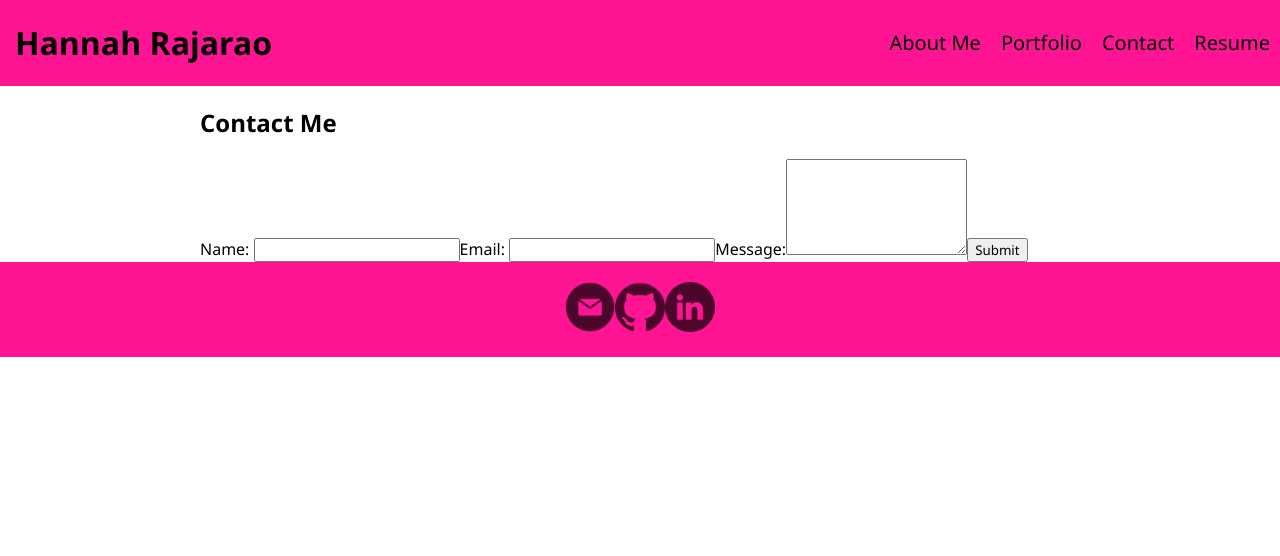
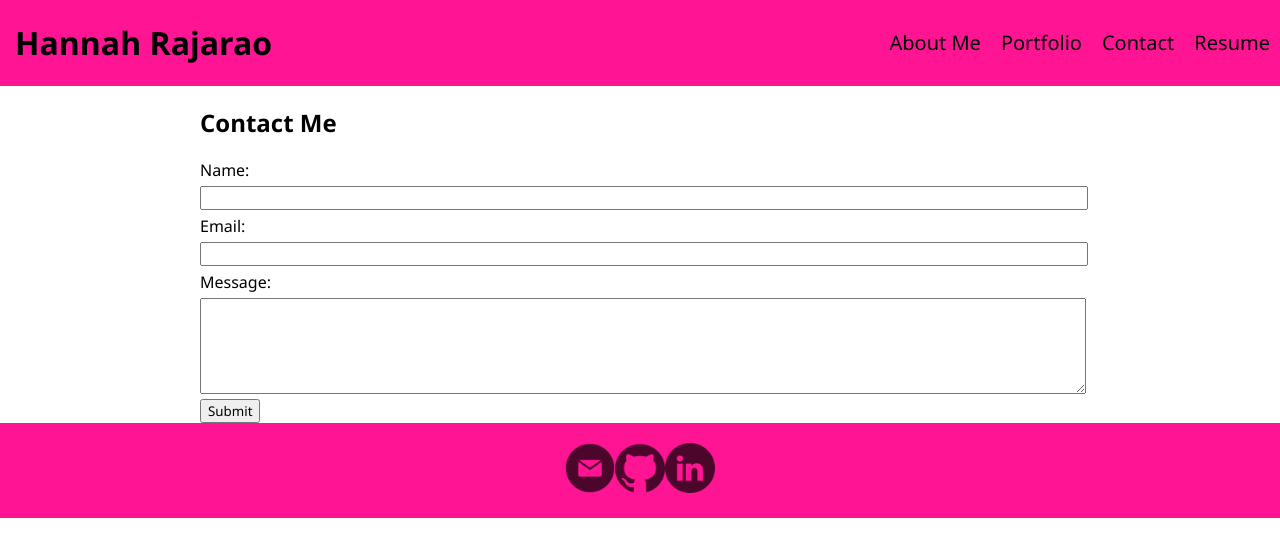
Before and after one commit to hannahrajarao/react-portfolio, a React (Vite) app: page /contact in a window 1280 px wide. Shown: the top 556 px of the page. Built offline with nearby package versions, Linux system fonts and the light colour scheme.

Commit message:
Add sytling for contact form

```diff
--- a/src/index.css
+++ b/src/index.css
@@ -101,6 +101,15 @@ footer h2 {
   height: 50px;
 }
 
+.form input,
+.form textarea {
+  display: block;
+  margin-top: 5px;
+  margin-bottom: 5px;
+  width: 100%;
+}
+
+
 @media screen and (min-width: 900px) {
   main {
       width: 880px;
```
